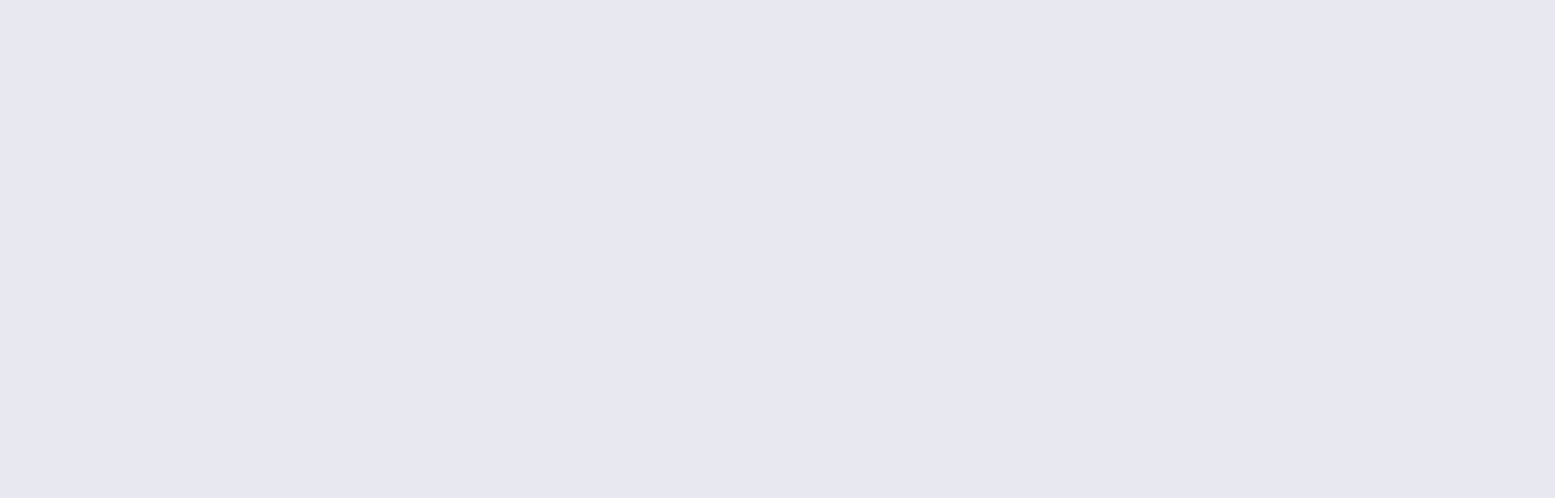
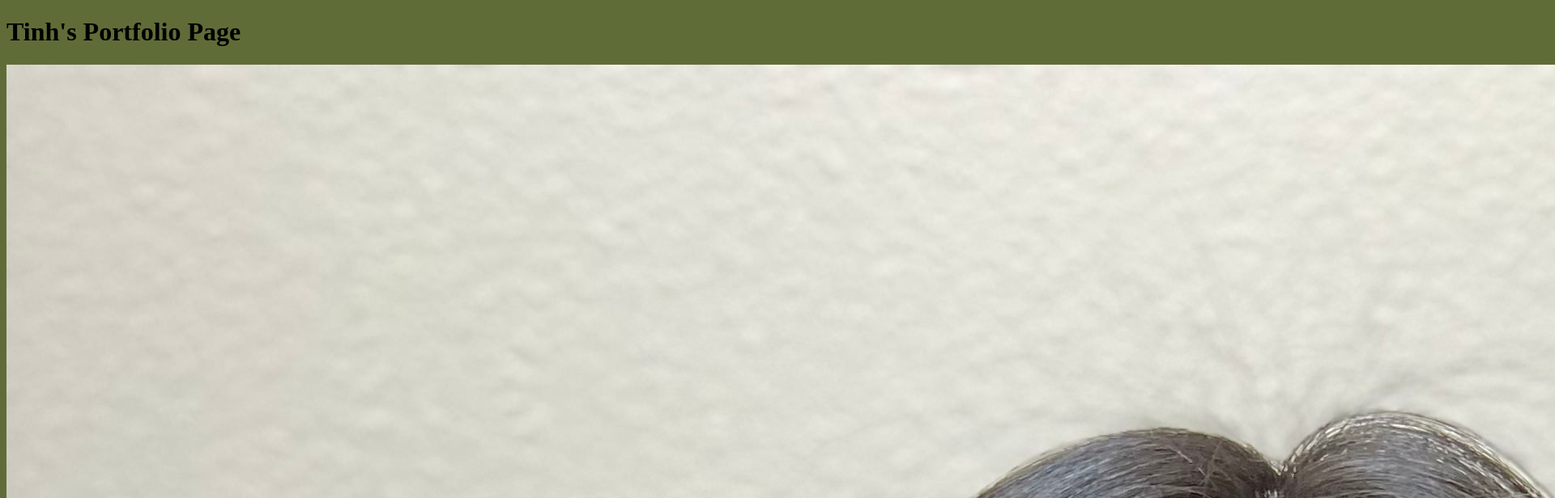
Before and after one commit to tinhlou/portfolio, a plain HTML site: page index.html in a window 1280 px wide. Shown: the top 616 px of the page at 81% size, 1920 px wide, since content can reach past the window. Drawn offline with Linux system fonts and the light colour scheme.

Commit message:
Added github.io repository, added index, css and img, added title.

```diff
--- a/index.html
+++ b/index.html
@@ -9,6 +9,14 @@
 </head>
 
 <body>
+    <header>
+        <h1>
+            Tinh's Portfolio Page
+        </h1>
+    </header>
 
+    <main>
+        <img src="img/tinh2.jpg" class="img-fluid" alt="...">
+    </main>
 </body>
 </html>
--- a/style.css
+++ b/style.css
@@ -1,3 +1,8 @@
+@import url('https://fonts.googleapis.com/css2?family=Poppins:ital,wght@0,100;0,200;0,300;0,400;0,500;0,600;0,700;0,800;0,900;1,100;1,200;1,300;1,400;1,500;1,600;1,700;1,800;1,900&family=Russo+One&display=swap');
 body{
-    background-color:#E8E9F0;
+    background-color:#606C38;
 }
+#img-fluid{
+    max-width: 100%;
+    height: auto;
+}
```
Also changed, not shown: img/tinh1.jpg (added), img/tinh2.jpg (added).
